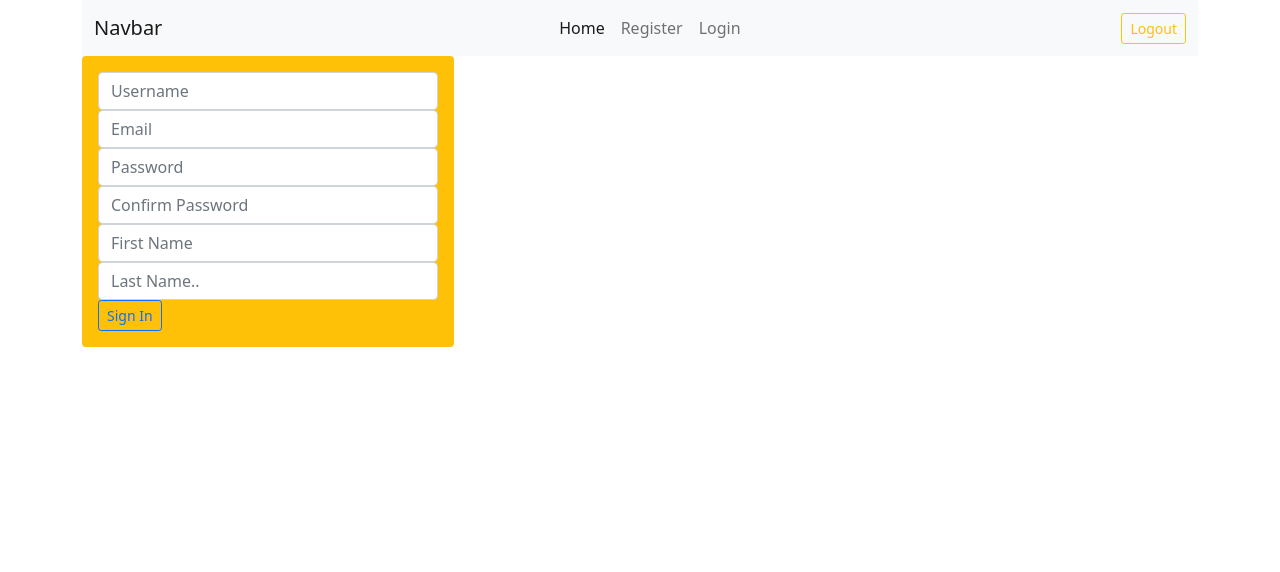
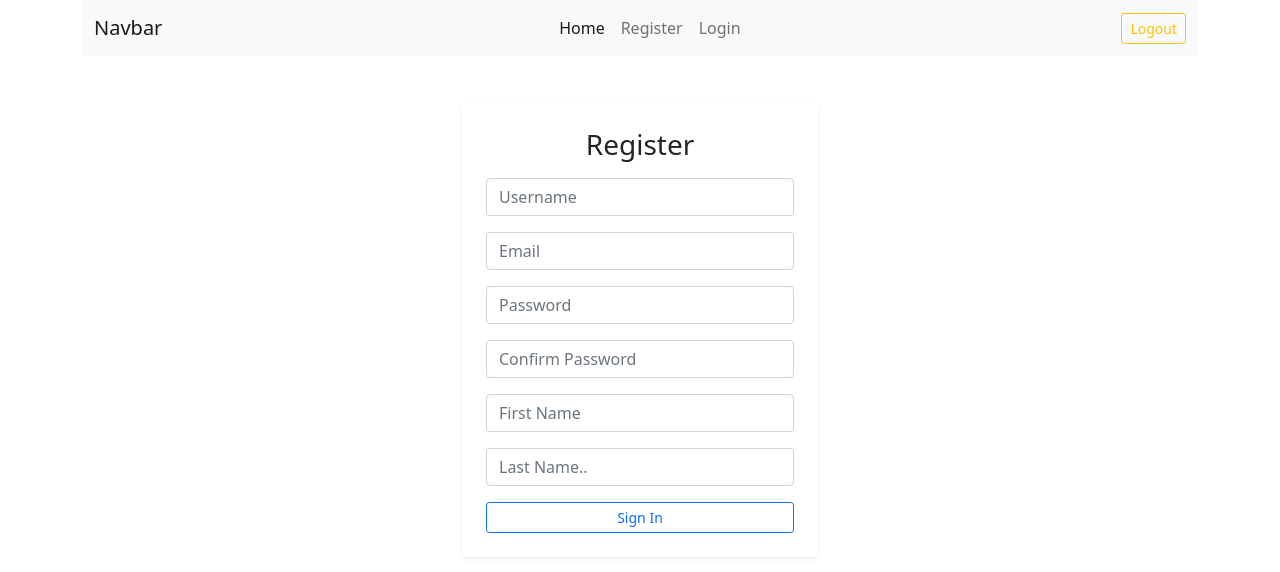
Before and after one commit to Willbeckh/awards-client, an Angular app: page /register in a window 1280 px wide. Shown: the top 572 px of the page. Built offline with nearby package versions, Linux system fonts and the light colour scheme.

Commit message:
st: update register form style

```diff
--- a/src/app/components/register/register.component.html
+++ b/src/app/components/register/register.component.html
@@ -1,12 +1,14 @@
-<div class="col-md-4">
-  <div class="register-form bg-warning p-3 rounded justify-content-center">
+<div class="row justify-content-center mt-5">
+  <div class="col-12 col-lg-4 col-md-4 col-sm-12">
+    <div class="login-form p-4 rounded shadow-sm">
       <form [formGroup]="registerForm" (ngSubmit)="submitForm()" novalidate>
+        <h3 class="text-center mb-3">Register</h3>
         <div class="form-group">
           <input
             type="text"
             formControlName="username"
             placeholder="Username"
-          class="form-control"
+            class="form-control mb-3"
           />
         </div>
         <div class="form-group">
@@ -14,7 +16,7 @@
             type="email"
             formControlName="email"
             placeholder="Email"
-          class="form-control"
+            class="form-control mb-3"
           />
         </div>
         <div class="form-group">
@@ -22,7 +24,7 @@
             type="password"
             formControlName="password"
             placeholder="Password"
-            class="form-control"
+            class="form-control mb-3"
           />
         </div>
         <div class="form-group">
@@ -30,7 +32,7 @@
             type="password"
             formControlName="password2"
             placeholder="Confirm Password"
-            class="form-control"
+            class="form-control mb-3"
           />
         </div>
         <div class="form-group">
@@ -38,7 +40,7 @@
             type="text"
             formControlName="first_name"
             placeholder="First Name"
-            class="form-control"
+            class="form-control mb-3"
           />
         </div>
         <div class="form-group">
@@ -46,12 +48,15 @@
             type="text"
             formControlName="last_name"
             placeholder="Last Name.."
-            class="form-control"
+            class="form-control mb-3"
           />
         </div>
+        <div class="d-grid gap-2">
           <button type="submit" class="btn btn-outline-primary btn-sm">
             Sign In
           </button>
+        </div>
       </form>
     </div>
   </div>
+</div>
```
Lines whose indentation alone changed are shown as unchanged.
